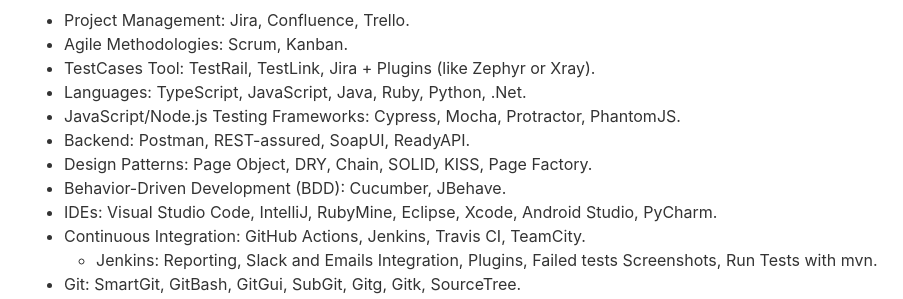
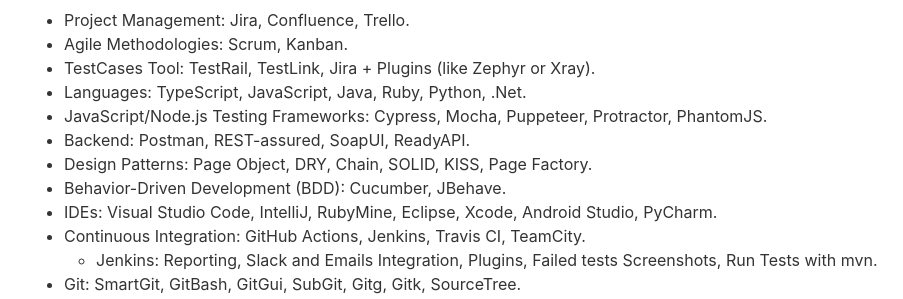
Before and after one commit to cvera08/full-resume, a Jekyll site: the page built from index.html, in a window 1280 px wide and 900 px high, scrolled down 4059 px. Shown: the part 154-453 px from the top of the window, without its empty margins (148-1051 px from the left). Built offline with Jekyll 4.4.1, drawn with Linux system fonts in a browser that asks for light colours.

Commit message:
feat: puppeteer

```diff
--- a/_data/data.yml
+++ b/_data/data.yml
@@ -266,7 +266,7 @@ organization:
     - Agile Methodologies: Scrum, Kanban.
     - TestCases Tool: TestRail, TestLink, Jira + Plugins (like Zephyr or Xray).
     - Languages: TypeScript, JavaScript, Java, Ruby, Python, .Net.
-    - JavaScript/Node.js Testing Frameworks: Cypress, Mocha, Protractor, PhantomJS.
+    - JavaScript/Node.js Testing Frameworks: Cypress, Mocha, Puppeteer, Protractor, PhantomJS.
     - Backend: Postman, REST-assured, SoapUI, ReadyAPI.
     - Design Patterns: Page Object, DRY, Chain, SOLID, KISS, Page Factory.
     - Behavior-Driven Development (BDD): Cucumber, JBehave.
```
